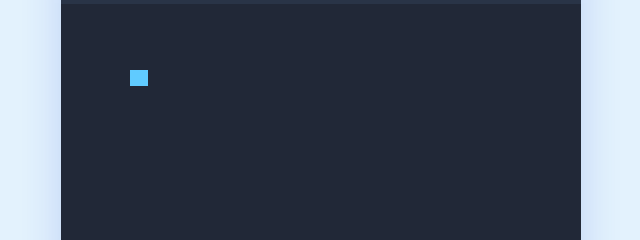
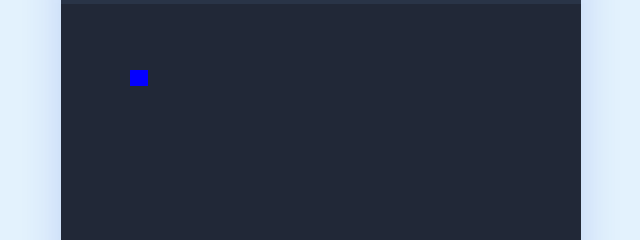
Before and after one commit to Isaabu001/Snake-Game-JavaScript, a plain HTML site: page index.html in a window 1280 px wide. Shown: the part 183-423 px from the top of the page, 319-959 px from the left. Drawn offline with nearby package versions, Linux system fonts and the light colour scheme.

Commit message:
Update Istyle.css

```diff
--- a/Istyle.css
+++ b/Istyle.css
@@ -43,7 +43,7 @@ body {
   background: #FF003D;
 }
 .play-board .head {
-  background: #60CBFF;
+  background:  #0400ff;
 }
 
 .controls {
```
